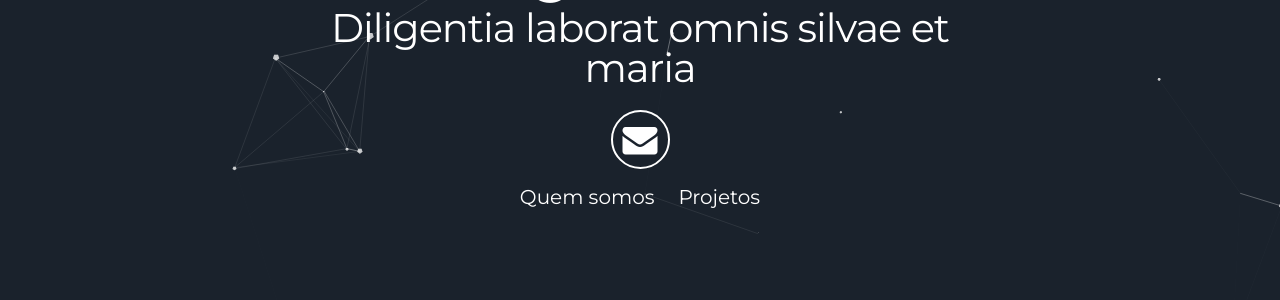
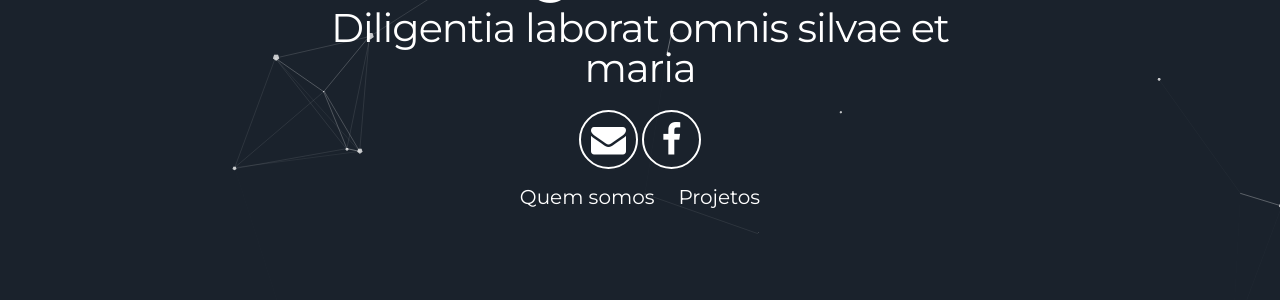
Before and after one commit to leroy1977/eQ1, a Jekyll site: the page built from index.html, in a window 1280 px wide. Shown: the part 387-687 px from the top of the page. Built offline with Jekyll 4.4.1, drawn with Linux system fonts in a browser that asks for light colours.

Commit message:
Update header.html

```diff
--- a/_includes/header.html
+++ b/_includes/header.html
@@ -6,6 +6,7 @@
       </h1>
       <div class="icons-header">
         <a aria-label="Send email" href="mailto:{{site.email}}"><i class="icon fa fa-envelope"></i></a>
+        <a aria-label="Facebook" target="_blank" href="https://facebook.com/{{site.facebook_username}}"><i class="icon fa fa-facebook" aria-hidden="true"></i></a>
        <!-- <a aria-label="My Twitter" target="_blank" href="https://twitter.com/{{site.twitter_username}}"><i class="icon fa fa-twitter" aria-hidden="true"></i></a>
         <a aria-label="My Google Plus" target="_blank" href="https://plus.google.com/{{site.gplus_username}}/posts"><i class="icon fa fa-google-plus" aria-hidden="true"></i></a>
         <a aria-label="My Github" target="_blank" href="https://github.com/{{site.github_username}}"><i class="icon fa fa-github-alt" aria-hidden="true"></i></a> -->
```
